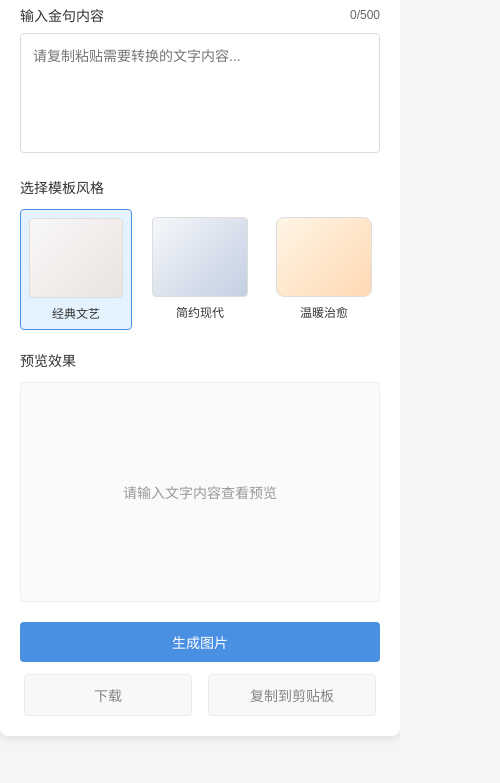
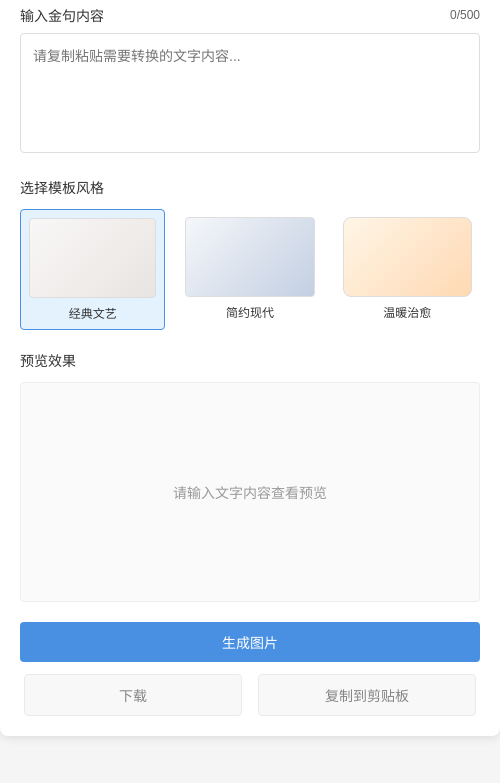
Before and after one commit to k-xiang/tuisong2, a browser extension: page chrome-extension/popup.html in a window 400 px wide. Shown: the part 61-844 px from the top of the page, 500 px wide, since content can reach past the window. Drawn offline with Linux system fonts and the light colour scheme.

Commit message:
Add popup.css

```diff
--- a/chrome-extension/styles/popup.css
+++ b/chrome-extension/styles/popup.css
@@ -5,10 +5,20 @@
     padding: 0;
 }
 
+html, body {
+    width: 100%;
+    height: 100%;
+    margin: 0;
+    padding: 0;
+    overflow: hidden;
+}
+
 body {
     font-family: 'Arial', sans-serif;
     background-color: #f5f5f5;
     color: #333;
+    min-width: 500px;
+    min-height: 650px;
 }
 
 .popup-container {
```
